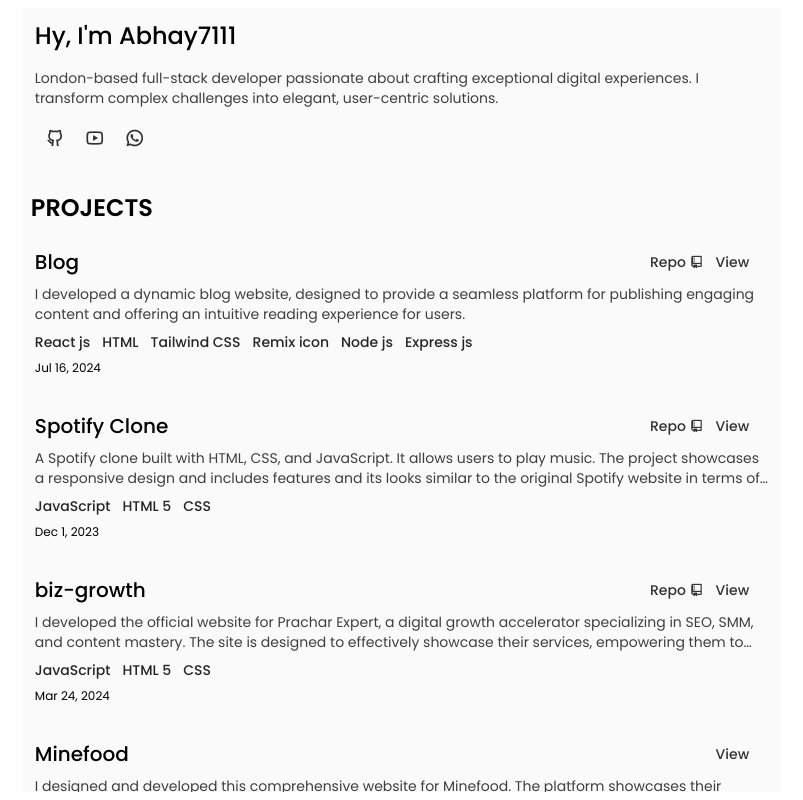
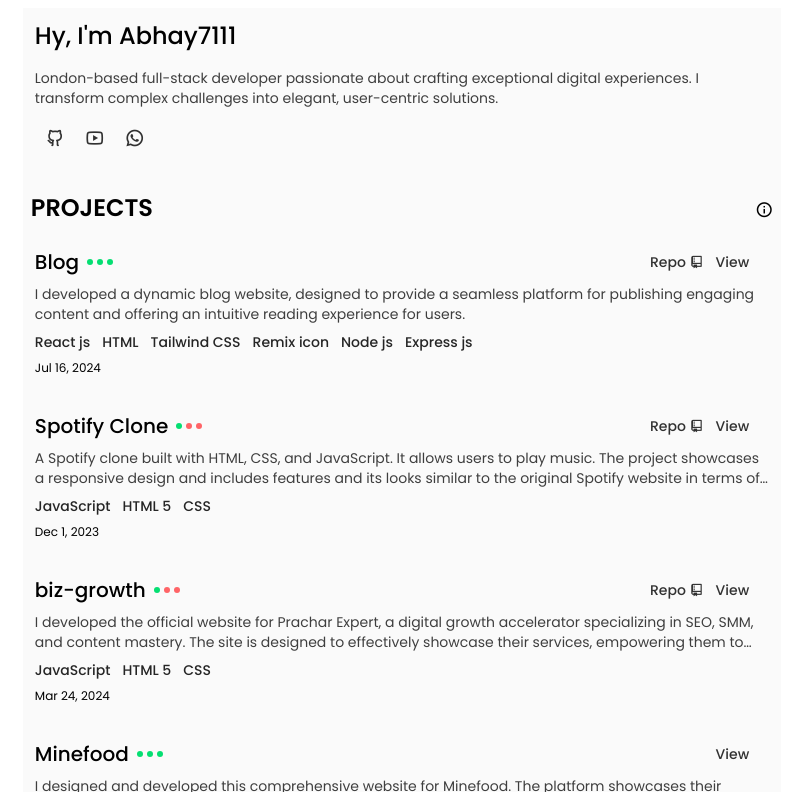
Before and after one commit to Abhay7111/Portfolio-readme, a React (Vite) app: page / in a window 1280 px wide. Shown: the whole page, without its empty margins (238-1041 px from the left). Built offline with nearby package versions, Linux system fonts and the light colour scheme; some icons are missing.

Commit message:
information button added

```diff
--- a/src/Components/home.jsx
+++ b/src/Components/home.jsx
@@ -16,6 +16,9 @@
                     "Express js",
                     ],
                date:'Jul 16, 2024',
+               fullstack:true,
+               backend:true,
+               frontend:true,
           },
           {
                title:'Spotify Clone',
@@ -28,6 +31,9 @@
                     "CSS",
                     ],
                date:'Dec 1, 2023',
+               fullstack:false,
+               backend:false,
+               frontend:true,
           },
           {
                title:'biz-growth',
@@ -40,6 +46,9 @@
                     "CSS",
                     ],
                date:'Mar 24, 2024',
+               fullstack:false,
+               backend:false,
+               frontend:true,
           },
           {
                title:'Minefood',
@@ -53,6 +62,9 @@
                     "Remix icon",
                     ],
                date:'Nov 13, 2024',
+               fullstack:true,
+               backend:true,
+               frontend:true,
           },
           {
                title:'Github clone',
@@ -66,6 +78,9 @@
                     "Remix icon",
                     ],
                date:'Mar 12, 2024',
+               fullstack:false,
+               backend:false,
+               frontend:true,
           },
      ]
      const toolslogo = [
@@ -149,6 +164,8 @@
           },
 
      ]
+
+     const [infoopen, setinfoopen] = useState(null);
      const [adddatalength, setadddatalength] = useState(4);
      const loopdata = data.slice(0, + adddatalength);
   return (
@@ -169,15 +186,29 @@
                     </span>
                </div>
                {/* 2nd */}
-                    <h1 className='text-2xl font-semibold uppercase mb-3'>Projects</h1>
+                    <h1 className='text-2xl font-semibold uppercase mb-3 w-full flex items-center justify-between'>Projects <span className='relative'><i onClick={() => setinfoopen ((prev) => !prev)} className='ri-information-line text-lg font-light cursor-pointer'></i>
+                         {infoopen && <div className='w-fit h-fit z-50 p-3 rounded-lg bg-white border border-zinc-200 absolute right-0 top-full mt-1'>
+                                   <span className='flex items-center justify-start gap-2'>
+                                        <p className='text-sm font-light lowercase'>true</p>
+                                        <div className='size-2 bg-green-400 rounded-full'></div>
+                                        <p className='text-sm font-light lowercase'>false</p>
+                                        <div className='size-2 bg-red-400 rounded-full'></div>
+                                   </span>
+                                   <div className='flex flex-col items-start gap-1 lowercase text-sm font-light mt-2'>
+                                        <p className='text-nowrap'>1. frontend</p>
+                                        <p className='text-nowrap'>2. backend</p>
+                                        <p className='text-nowrap'>3. full-stack</p>
+                                   </div>
+                              </div>}
+                    </span></h1>
                {loopdata.map((items, index) => (
                     <div className='w-full h-fit pb-6 p-1 flex flex-col gap-2'>
                          <div className='flex items-center justify-between'>
-                              <h1 className='text-xl font-medium'>{items.title}</h1>
+                              <h1 className='text-xl font-medium flex items-center gap-2'>{items.title} <span className='flex items-center gap-1'><p className={`${items.frontend ? 'bg-green-400' : 'bg-red-400'} size-1.5 rounded-full`}></p><p className={`${items.backend ? 'bg-green-400' : 'bg-red-400'} size-1.5 rounded-full`}></p><p className={`${items.fullstack ? 'bg-green-400' : 'bg-red-400'} size-1.5 rounded-full`}></p></span></h1>
                               <span className='flex items-center gap-3 pr-5'>{items.repo && <a href={items.repo} className='text-sm font-medium opacity-80 hover:text-shadow-sm text-shadow-zinc-400 transition-all duration-300'>Repo <i class="ri-git-repository-line"></i></a>}{items.links && <a href={items.links} className='text-sm font-medium opacity-80 hover:text-shadow-sm text-shadow-zinc-400 transition-all duration-300'>View <i class="ri-arrow-right-up-box-line"></i></a>}</span>
                          </div>
                          <p className='line-clamp-2 text-sm opacity-75'>{items.discription}</p>
-                         <span className='flex items-center gap-3 opacity-85 font-medium font- text-sm'>{items.tech.map((items) => (<span>{items}</span>))}</span>
+                         <span className='flex items-center gap-x-3 gap-y-1 opacity-85 font-medium flex-wrap text-sm'>{items.tech.map((items) => (<span>{items}</span>))}</span>
                          <span className='text-xs'>{items.date}</span>
                     </div>
                ))}
```
